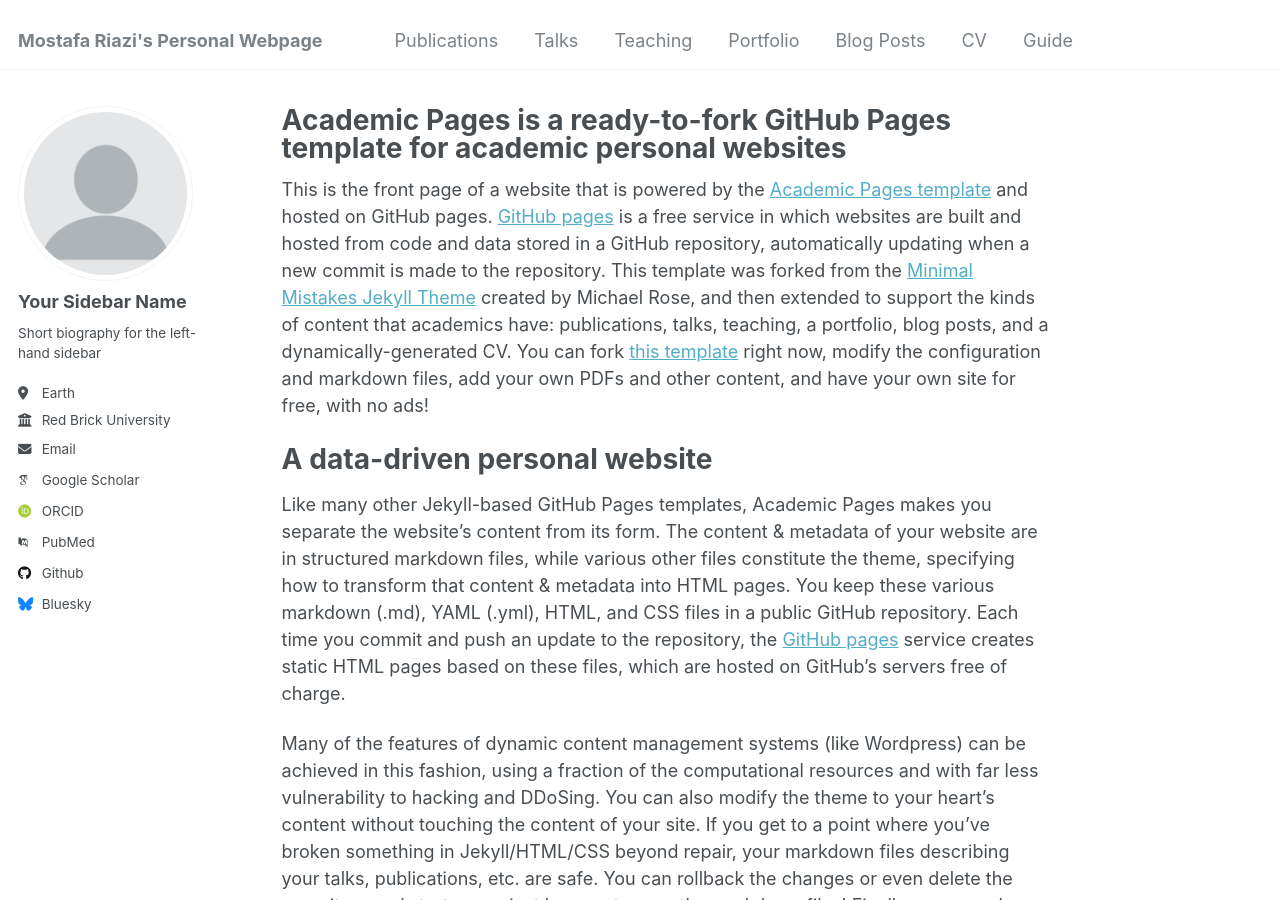
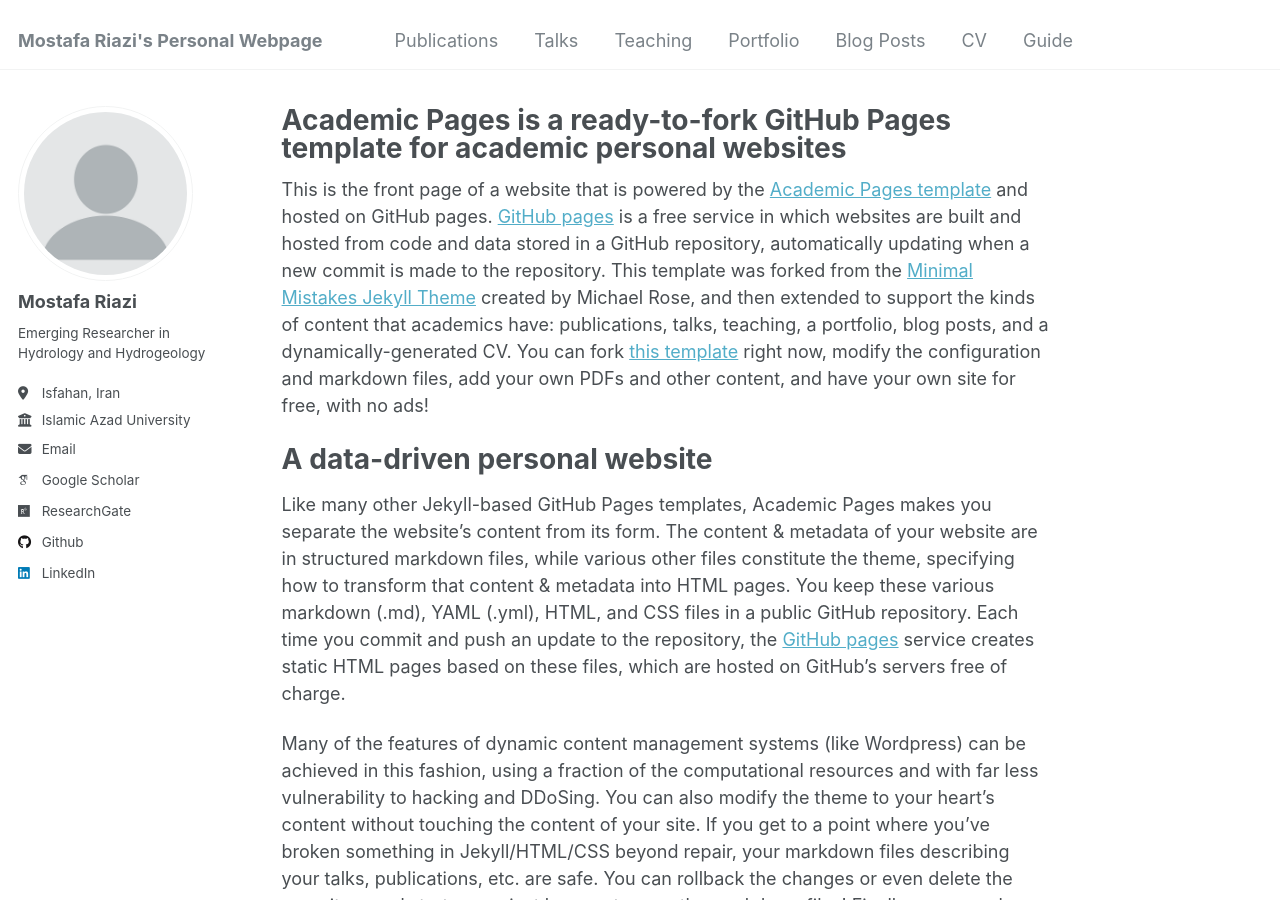
Before and after one commit to MostafaRiazi/MostafaRiazi.github.io, a Jekyll site: the page built from _pages/about.md, in a window 1280 px wide and 900 px high. Built offline with Jekyll 4.4.1, drawn with Linux system fonts in a browser that asks for light colours; some web fonts are replaced.

Commit message:
_config.yml

```diff
--- a/_config.yml
+++ b/_config.yml
@@ -22,22 +22,22 @@
 author:
   # Biographic information
   avatar           : "profile.png"
-  name             : "Your Sidebar Name"
+  name             : "Mostafa Riazi"
   pronouns         : # example: "she/her"
-  bio              : "Short biography for the left-hand sidebar"
-  location         : "Earth"
-  employer         : "Red Brick University"
+  bio              : "Emerging Researcher in Hydrology and Hydrogeology"
+  location         : "Isfahan, Iran"
+  employer         : "Islamic Azad University"
   uri              : # URL
-  email            : "none@example.org"
+  email            : "mriazi13@gmail.com"
 
   # Academic websites
   arxiv            : # URL - Update with the correct link to your profile
-  googlescholar    : "https://scholar.google.com/citations?user=PS_CX0AAAAAJ"
+  googlescholar    : "https://scholar.google.com/citations?user=ohf7xysAAAAJ&hl=en"
   impactstory      : # URL
-  orcid            : "http://orcid.org/yourorcidurl"
+  orcid            : #"http://orcid.org/yourorcidurl"
   semantic         : # URL
-  pubmed           : "https://www.ncbi.nlm.nih.gov/pubmed/?term=john+snow"
-  researchgate     : # URL
+  pubmed           : #"https://www.ncbi.nlm.nih.gov/pubmed/?term=john+snow"
+  researchgate     : "https://www.researchgate.net/profile/Mostafa-Riazi"
   scopus           : # URL
 
   # Repositories and software development
@@ -49,7 +49,7 @@
   stackoverflow    : # User number or user number and name (i.e., use "1" or "1/jeff-atwood")
 
   # Social media
-  bluesky          : "bsky.app" # Replace this with you Bluesky username
+  bluesky          : #"bsky.app" # Replace this with you Bluesky username
   facebook         : # Username
   flickr           : # Username
   foursquare       : # Username
@@ -58,7 +58,7 @@
   keybase          : # Username
   instagram        : # Username
   lastfm           : # Username
-  linkedin         : # Username
+  linkedin         : "https://linkedin.com/in/mostafa-riazi-0176601aa"
   mastodon         : # URL
   medium           : # URL
   pinterest        : # Username
```
